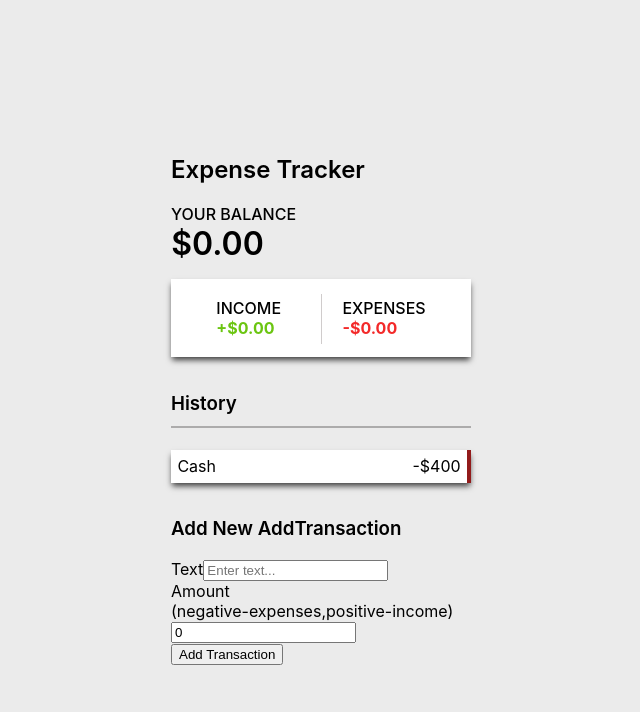
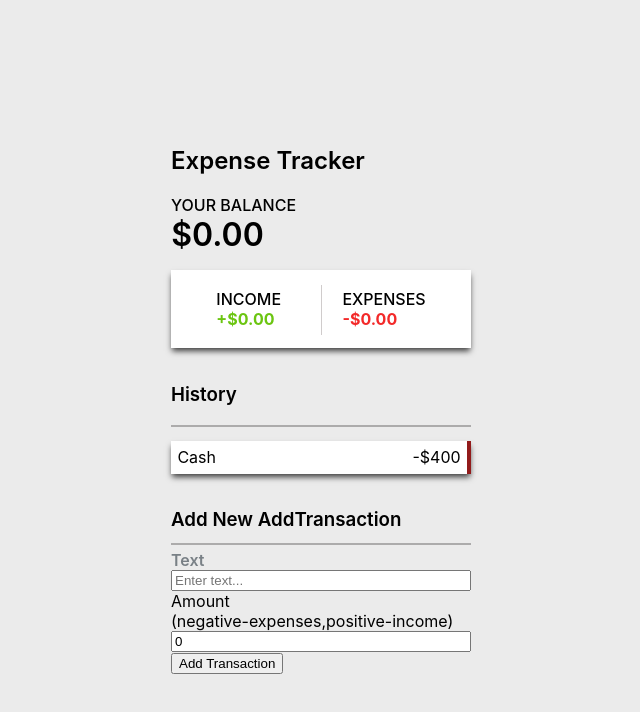
Before and after one commit to sibteali786/expenseTracker_TypescriptRedux, a React (Create React App) app: page / in a window 1280 px wide. Shown: the top 712 px of the page, without its empty margins (319-959 px from the left). Built offline with nearby package versions, Linux system fonts and the light colour scheme.

Commit message:
Add Trasaction css changes

```diff
--- a/src/components/AddTransaction.tsx
+++ b/src/components/AddTransaction.tsx
@@ -7,9 +7,9 @@ const AddTransaction = () => {
   return (
     <Fragment>
       <h3>Add New AddTransaction</h3>
-      <form id="form">
+      <form className="form">
         <div className="form-control">
-          <label htmlFor="text">Text</label>
+          <label htmlFor="text" className="label1">Text</label>
           <input
             type="text"
             value={text}
--- a/src/index.css
+++ b/src/index.css
@@ -113,3 +113,24 @@ ul > li.minus:hover button {
   width: 25px;
   cursor: pointer;
 }
+
+
+.form::before{
+  content: "";
+  border-bottom: 2px solid rgb(172, 171, 171);
+  position: absolute;
+  height: 10px;
+  width: 100%;
+  bottom: 27%;
+  left: 0%;
+}
+
+.form-control{
+  display:flex;
+  flex-direction:column;
+}
+
+.label1{
+  font-weight:600;
+  color:#798086;
+}
```
